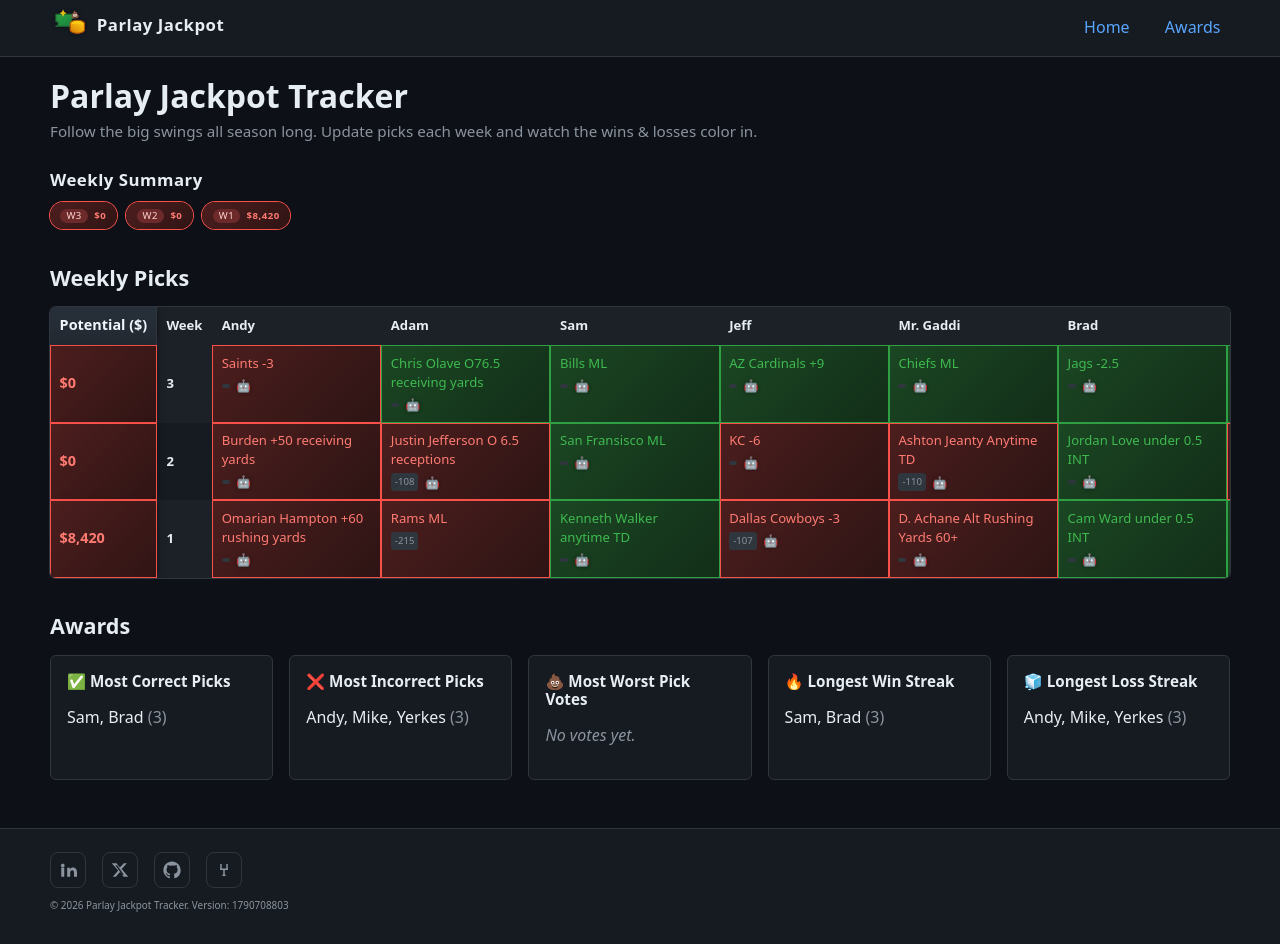
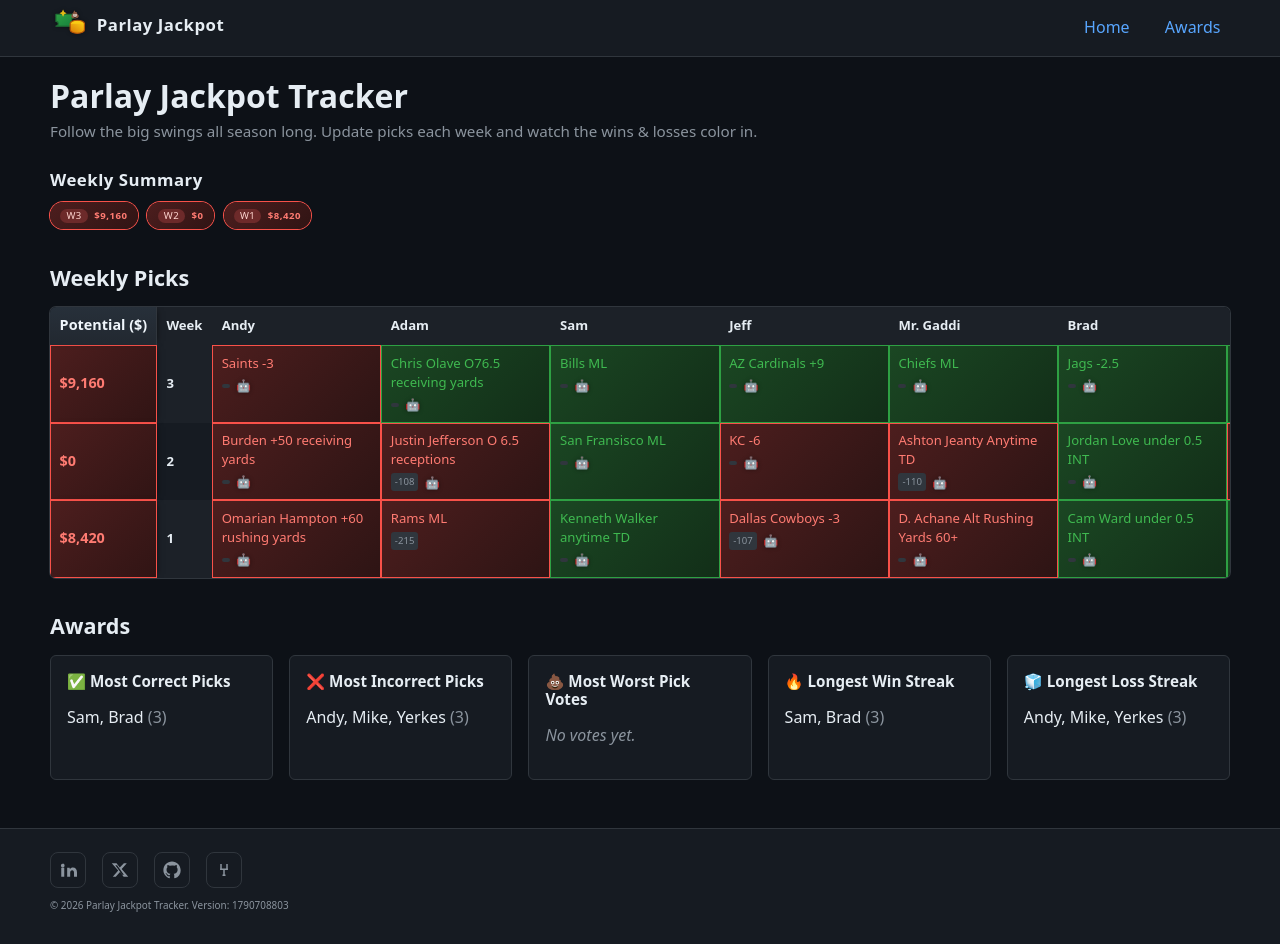
Before and after one commit to jeffmiller00/parlay_jackpot, a Jekyll site: the page built from index.markdown, in a window 1280 px wide. Built offline with Jekyll 4.4.1, drawn with Linux system fonts in a browser that asks for light colours.

Commit message:
Finalize week 3: Dallas Wings loss and 9160 total potential
Co-Authored-By: Claude Sonnet 5.5 <noreply@anthropic.com>

```diff
--- a/_data/weeks.yml
+++ b/_data/weeks.yml
@@ -3,7 +3,7 @@ season: 2026
 version: 1790708803
 weeks:
 - week: 3
-  total_potential: 0
+  total_potential: 9160
   worst_rationale: ___
   picks:
     andy:
@@ -58,7 +58,7 @@ weeks:
       odds: "-113"
     josh:
       pick: Dallas wings +7.5
-      status: pending
+      status: lost
       worst: false
       odds: ''
     yerkes:
```
